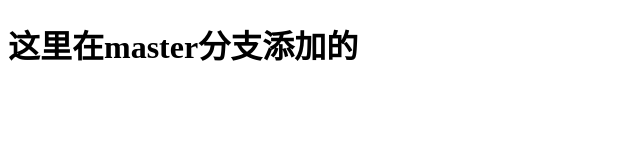
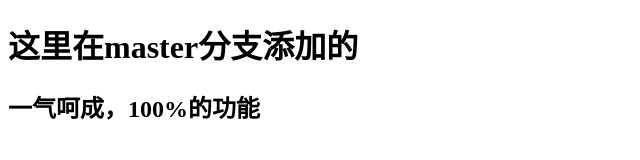
Before and after one commit to zhouxiangwei/test-2, a plain HTML site: page index.html in a window 1280 px wide. Shown: the whole page, without its empty margins (0-640 px from the left). Drawn offline with Linux system fonts and the light colour scheme.

Commit message:
100%完成 master

```diff
--- a/index.html
+++ b/index.html
@@ -8,5 +8,6 @@
 </head>
 <body>
   <h1>这里在master分支添加的</h1>
+  <h2>一气呵成，100%的功能</h2>
 </body>
 </html>
```
